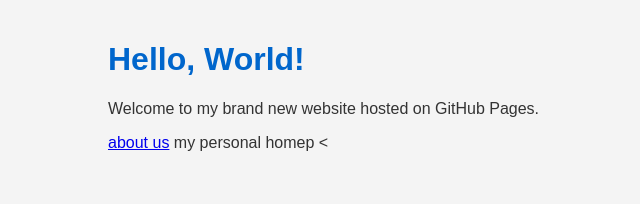
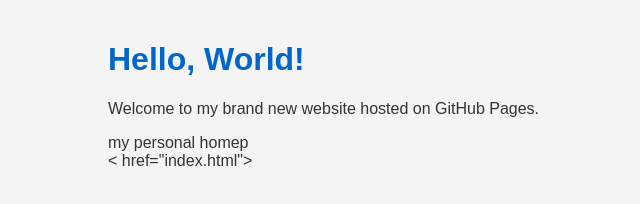
Before and after one commit to rizuuh2312-gif/S-Rizwan.github.io, a plain HTML site: page index.html in a window 1280 px wide. Shown: the whole page, without its empty margins (132-772 px from the left). Drawn offline with Linux system fonts and the light colour scheme.

Commit message:
Modify navigation links in index.html
Removed the 'about us' link and added a navigation section.

```diff
--- a/index.html
+++ b/index.html
@@ -7,7 +7,6 @@
 <body>
     <h1>Hello, World!</h1>
     <p>Welcome to my brand new website hosted on GitHub Pages.</p>
-    <a href="about.html">about us</a>
 </body>
 </html>
 <head>
@@ -17,4 +16,7 @@
     <link rel="stylesheet" h
 </head>
 <link rel="stylesheet" href="style.css">
-<
+<nav>
+    < href="index.html">
+    <a href="about.html">
+</nav>
```
